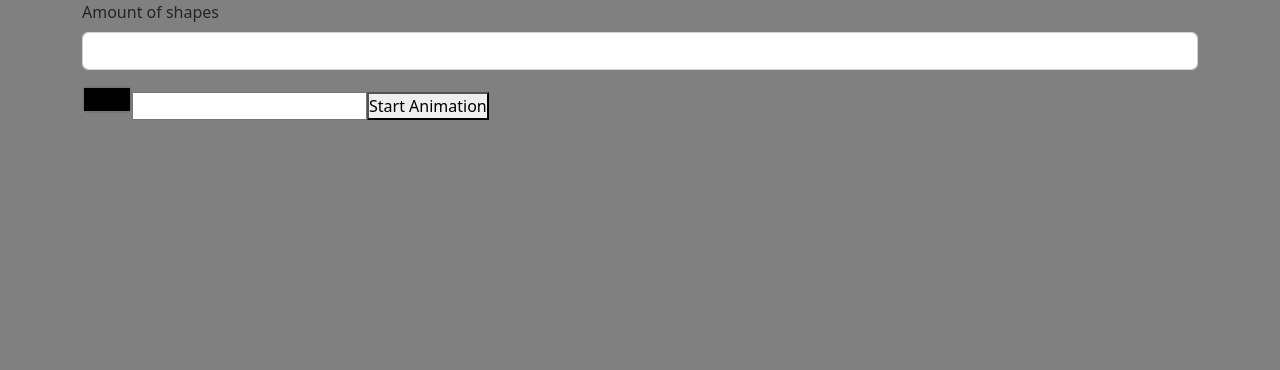
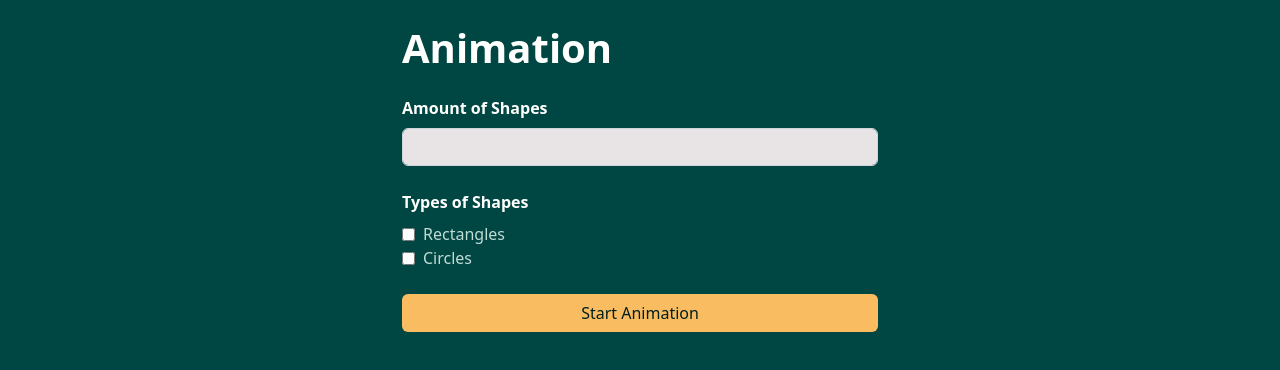
Before and after one commit to netrolite/graph-builder, a React (Vite) app: page / in a window 1280 px wide. Shown: the top 370 px of the page. Built offline with nearby package versions, Linux system fonts and the light colour scheme.

Commit message:
new color pallete & redesigned input screen

```diff
--- a/src/App.jsx
+++ b/src/App.jsx
@@ -1,24 +1,53 @@
 import { useState } from "react"
-import { BrowserRouter, Routes, Route, Link } from "react-router-dom"
+import { BrowserRouter, Routes, Route } from "react-router-dom"
 import Input from "./Input"
 import Animation from "./Animation"
 
 export default function App() {
 	const [animData, setAnimData] = useState({
 		amount: 10,
-		shapeTypes: ["circle", "rectangle"],
+		shapeTypes: [
+			{
+				type: "rectangle",
+				width: 80,
+				height: 50,
+				cornerRadius: 0,
+				filled: false,
+				borderColor: "#000"
+			},
+			{
+				type: "circle",
+				radius: 30,
+				filled: false,
+				borderColor: "#000"
+			}
+		],
 		velocity: 4,
-		fillColors: ["green", "darkblue"]
+		colors: ["#A1A2A6", "#024959", "#F2C12E", "#F2AE30", "#593E25"]
 	})
 
 	return (
-		<main className="container">
+		<>
 			<BrowserRouter>
 				<Routes>
-					<Route path="/" element={<Input setAnimData={setAnimData} />} />
-					<Route path="/animation" element={<Animation animData={animData} />} />
+					<Route
+						path="/"
+						element={
+							<Input
+								animData={animData}
+								setAnimData={setAnimData}
+							/>
+						} />
+					<Route
+						path="/animation"
+						element={
+							<Animation
+								animData={animData}
+							/>
+						}
+					/>
 				</Routes>
 			</BrowserRouter>
-		</main>
+		</>
 	)
 }
--- a/src/Input.jsx
+++ b/src/Input.jsx
@@ -1,19 +1,46 @@
 import { Link } from "react-router-dom"
 
-export default function Input(props) {
+export default function Input({setAnimData}) {
     return (
-        <div className="input-wrapper">
-        <label htmlFor="shapes-amount" className="form-label">Amount of shapes</label>
-        <div className="input-group mb-3">
-            <input type="number" id="shapes-mount"  className="form-control" />
-        </div>
+        <div className="container mt-4">
+            <h1 className="mb-4 fw-semibold">Animation</h1>
 
-            <input type="color" />
-            <input type="password" />
+            <label htmlFor="shapes-amount" className="form-label heading fw-semibold">Amount of Shapes</label>
+            <div className="input-group mb-4">
+                <input type="number" id="shapes-amount"  className="form-control" />
+            </div>
 
-            <Link to="/animation">
-                <button type="submit">Start Animation</button>
-            </Link>
+            <p className="heading mb-2 fw-semibold">Types of Shapes</p>
+            <div className="d-flex align-items-center gap-2 mb-0">
+                <input
+                    className="input-checkbox"
+                    type="checkbox"
+                    checked=""
+                    id=""
+                />
+                <label htmlFor="Rectangles" className="text">Rectangles</label>
+            </div>
+
+            <div className="d-flex align-items-center gap-2 mb-3">
+                <input
+                    className="input-checkbox"
+                    type="checkbox"
+                    checked=""
+                    id=""
+                />
+                <label htmlFor="Rectangles" className="text">Circles</label>
+            </div>
+
+            <div className="mt-4">
+                <Link to="/animation">
+                    <button
+                        type="submit"
+                        className="btn w-100"
+                    >
+                        Start Animation
+                    </button>
+                </Link>
+            </div>
         </div>
     )
 }
--- a/src/index.css
+++ b/src/index.css
@@ -1,15 +1,28 @@
+:root {
+    --bg: #004643;
+    --headline: #fffffe;
+    --paragraph: #c0dcd4;
+    --button: #f9bc60;
+    --button-text: #001e1d;
+    --stroke: #001e1d;
+    --main: #e8e4e6;
+    --secondary: #abd1c6;
+    --highlight: #f9bc60;
+    --tertiary: #e16162;
+}
+
 * {
     margin: 0;
     padding: 0;
     box-sizing: border-box;
 }
 
-html, body, #root, .container-fluid {
+body, #root, .container-fluid {
     height: 100%;
 }
 
 body {
-    background-color: gray;
+    background-color: #004643;
 }
 
 canvas {
@@ -17,3 +30,24 @@ canvas {
     height: 100%;
     background-color: gray;
 }
+
+.container {
+    max-width: 500px;
+}
+
+.btn {
+    background-color: var(--button);
+    color: var(--button-text);
+}
+
+h1, h2, h3, h4, h5, h6, .heading {
+    color: var(--headline);
+}
+
+.form-control {
+    background-color: var(--main);
+}
+
+.text {
+    color: var(--paragraph);
+}
```
